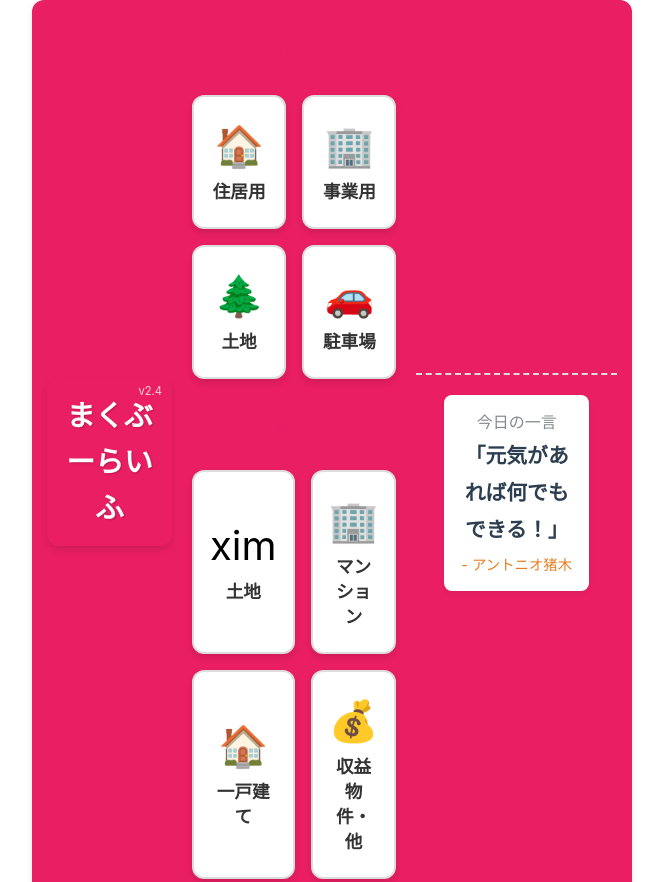
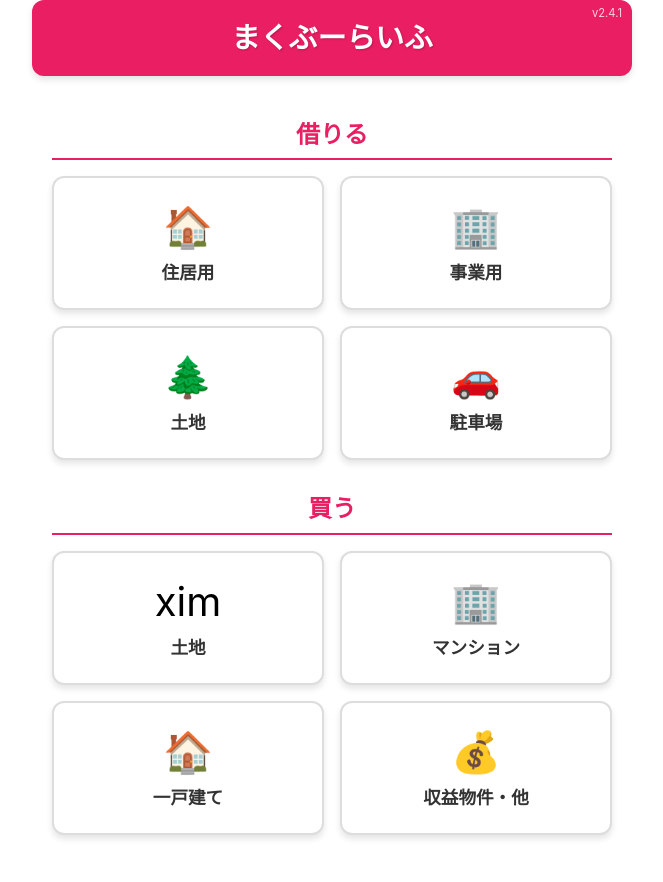
Before and after one commit to 1p-MAKER/okinawa-housing-search, a website: page index.html in a window 1280 px wide. Shown: the top 882 px of the page, without its empty margins (308-971 px from the left). Drawn offline with Linux system fonts and the light colour scheme; a web font is replaced by a local one.

Commit message:
fix(ui): remove accidental duplicate header tag (v2.4.1)

```diff
--- a/index.html
+++ b/index.html
@@ -16,8 +16,7 @@
     <div class="app-container">
         <!-- ヘッダー -->
         <header class="app-header">
-            <header class="app-header">
-                <span id="app-version">v2.4</span>
+            <span id="app-version">v2.4.1</span>
             <h1 id="app-title">まくぶーらいふ</h1>
             <div id="header-controls" class="hidden">
                 <button id="back-button" class="icon-button">
```
Lines whose indentation alone changed are shown as unchanged.
